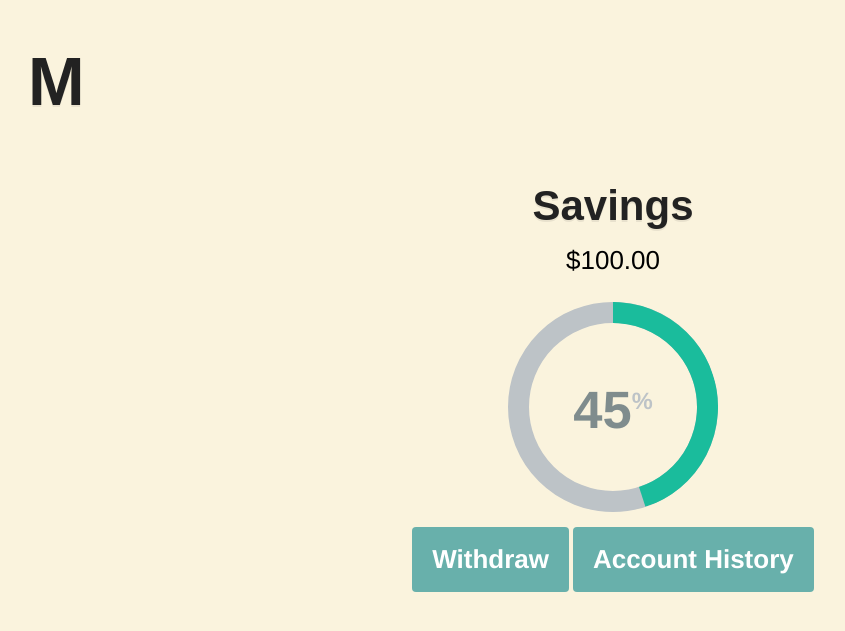
After one commit to nchamp3/Mula, a Flask app: page /dashboard in a window 1280 px wide. The commit adds this page. Shown: the top 631 px of the page, without its empty margins (27-872 px from the left). Run offline with Flask 2, Linux system fonts and the light colour scheme; some libraries are stand-ins or nearby versions.

Commit message:
added primitive landing and home page

```diff
--- a/app.py
+++ b/app.py
@@ -34,6 +34,14 @@ def showMain():
 
     return render_template('things.html', things=things)
 
+@app.route('/dashboard')
+def showDashboard():
+  return render_template("dashboard.html")
+
+@app.route('/history')
+def showHistory():
+  return render_template("accountHistory.html")
+
 if __name__ == '__main__':
     app.secret_key = 'super_secret_key'
     app.debug = True
--- a/static/css/main.css
+++ b/static/css/main.css
@@ -401,4 +401,96 @@ section {
     width: 40px; }
 
 #hello {
-  font-color: blue; }
+  font-color: blue !important; }
+  #hello p {
+    font-size: 26px; }
+
+.landing_page_option {
+  height: 65px !important;
+  font-size: 26px !important;
+  padding: 10px 20px !important;
+  background-color: #68B0AB !important;
+  color: white !important;
+  border: none !important;
+  margin-bottom: 10px; }
+
+.login_buttons {
+  display: inline-grid; }
+
+.savings {
+  font-size: 68px; }
+
+.set-size {
+  font-size: 15em; }
+
+.charts-container:after {
+  clear: both;
+  content: "";
+  display: table; }
+
+.pie-wrapper {
+  height: 1em;
+  width: 1em;
+  margin: 15px;
+  position: relative; }
+  .pie-wrapper .pie {
+    height: 100%;
+    width: 100%;
+    clip: rect(0, 1em, 1em, 0.5em);
+    left: 0;
+    position: absolute;
+    top: 0; }
+    .pie-wrapper .pie .half-circle {
+      height: 100%;
+      width: 100%;
+      border: 0.1em solid #3498db;
+      border-radius: 50%;
+      clip: rect(0, 0.5em, 1em, 0);
+      left: 0;
+      position: absolute;
+      top: 0; }
+  .pie-wrapper .label {
+    background: #34495e;
+    border-radius: 50%;
+    bottom: 0.4em;
+    color: #ecf0f1;
+    cursor: default;
+    display: block;
+    font-size: 0.25em;
+    left: 0.4em;
+    line-height: 2.6em;
+    position: absolute;
+    right: 0.4em;
+    text-align: center;
+    top: 0.4em; }
+    .pie-wrapper .label .smaller {
+      color: #bdc3c7;
+      font-size: .45em;
+      padding-bottom: 20px;
+      vertical-align: super; }
+  .pie-wrapper .shadow {
+    height: 100%;
+    width: 100%;
+    border: 0.1em solid #bdc3c7;
+    border-radius: 50%; }
+
+.pie-wrapper.style-2 .label {
+  background: none;
+  color: #7f8c8d; }
+  .pie-wrapper.style-2 .label .smaller {
+    color: #bdc3c7; }
+
+.pie-wrapper.progress-45 .pie .right-side {
+  display: none; }
+
+.pie-wrapper.progress-45 .pie .half-circle {
+  border-color: #1abc9c; }
+
+.pie-wrapper.progress-45 .pie .left-side {
+  transition: 5s ease-in-out;
+  transform: rotate(162deg); }
+
+.transaction {
+  border-bottom: 1px solid;
+  width: 90vw !important;
+  text-align: center; }
--- a/static/sass/6-pages/_page-home.sass
+++ b/static/sass/6-pages/_page-home.sass
@@ -60,3 +60,101 @@ section
 
 #hello
   font-color: blue!important
+  p
+    font-size: 26px
+
+
+.landing_page_option
+  // width: 167px
+  height: 65px!important
+  font-size: 26px!important
+  padding: 10px 20px!important
+  // font-weight: normal
+  background-color: $teal!important
+  color: white!important
+  border: none!important
+  margin-bottom: 10px
+
+.login_buttons
+  display: inline-grid
+
+.savings
+  font-size: 68px
+
+.set-size
+  font-size: 15em
+
+.charts-container:after
+  clear: both
+  content: ""
+  display: table
+
+.pie-wrapper
+  height: 1em
+  width: 1em
+  margin: 15px
+  position: relative
+  .pie
+    height: 100%
+    width: 100%
+    clip: rect(0, 1em, 1em, 0.5em)
+    left: 0
+    position: absolute
+    top: 0
+    .half-circle
+      height: 100%
+      width: 100%
+      border: 0.1em solid #3498db
+      border-radius: 50%
+      clip: rect(0, 0.5em, 1em, 0)
+      left: 0
+      position: absolute
+      top: 0
+  .label
+    background: #34495e
+    border-radius: 50%
+    bottom: 0.4em
+    color: #ecf0f1
+    cursor: default
+    display: block
+    font-size: 0.25em
+    left: 0.4em
+    line-height: 2.6em
+    position: absolute
+    right: 0.4em
+    text-align: center
+    top: 0.4em
+    .smaller
+      color: #bdc3c7
+      font-size: .45em
+      padding-bottom: 20px
+      vertical-align: super
+
+  .shadow
+    height: 100%
+    width: 100%
+    border: 0.1em solid #bdc3c7
+    border-radius: 50%
+
+.pie-wrapper.style-2
+  .label
+    background: none
+    color: #7f8c8d
+    .smaller
+      color: #bdc3c7
+
+
+.pie-wrapper.progress-45
+  .pie
+    .right-side
+      display: none
+    .half-circle
+      border-color: #1abc9c
+    .left-side
+      transition: 5s ease-in-out;
+      transform: rotate(162deg)
+
+.transaction
+  border-bottom: 1px solid
+  width: 90vw!important
+  text-align: center
--- /dev/null
+++ b/templates/dashboard.html
@@ -0,0 +1,34 @@
+{% extends "main.html" %}
+{% block content %}
+{% include "header.html" %}
+
+<div>
+<main>
+<section>
+      <div class="container" id="hello">
+      <center>
+        <div class="savings">
+          <h2>Savings</h2>
+          <p>$100.00</p>
+        </div>
+        <div class="set-size charts-container">
+          <div class="pie-wrapper progress-45 style-2">
+            <span class="label">45<span class="smaller">%</span></span>
+            <div class="pie">
+              <div class="left-side half-circle"></div>
+              <div class="right-side half-circle"></div>
+            </div>
+            <div class="shadow"></div>
+          </div>
+        </div>
+        <button class="landing_page_option">Withdraw</button>
+        <button class="landing_page_option">Account History</button>
+        <!-- <span class="savings">$10.00</span> -->
+      </center>
+      </div>
+</section>
+</main>
+</div>
+
+
+{% endblock %}
--- a/templates/header.html
+++ b/templates/header.html
@@ -1,11 +1,11 @@
-<title>Flask Starter Project</title>
+<title>Mula</title>
 
 <div>
   <header>
     <div class="container">
       <div class="row">
         <!-- Title -->
-        <h1>Flask Starter Project</h1>
+        <h1>M</h1>
       </div>
     </div>
   </header>
```
Also changed, not shown: templates/accountHistory.html (added, +21 -0 lines), templates/things.html (+26 -27 lines).
